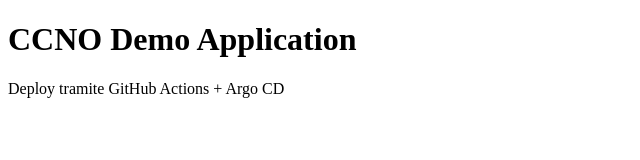
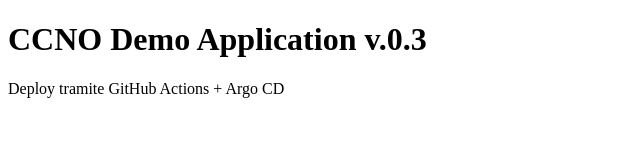
Before and after one commit to marco-facchetti-nttdata/ccno-demo-gitops, a plain HTML site: page app/index.html in a window 1280 px wide. Shown: the full height of the page, 0-640 px from the left. Drawn offline with Linux system fonts and the light colour scheme.

Commit message:
Modifica applicazione demo v.0.3

```diff
--- a/app/index.html
+++ b/app/index.html
@@ -1,10 +1,10 @@
 <!DOCTYPE html>
 <html>
 <head>
-    <title>CCNO Demo v.0.2</title>
+    <title>CCNO Demo</title>
 </head>
 <body>
-    <h1>CCNO Demo Application</h1>
+    <h1>CCNO Demo Application v.0.3</h1>
     <p>Deploy tramite GitHub Actions + Argo CD</p>
 </body>
 </html>
```
